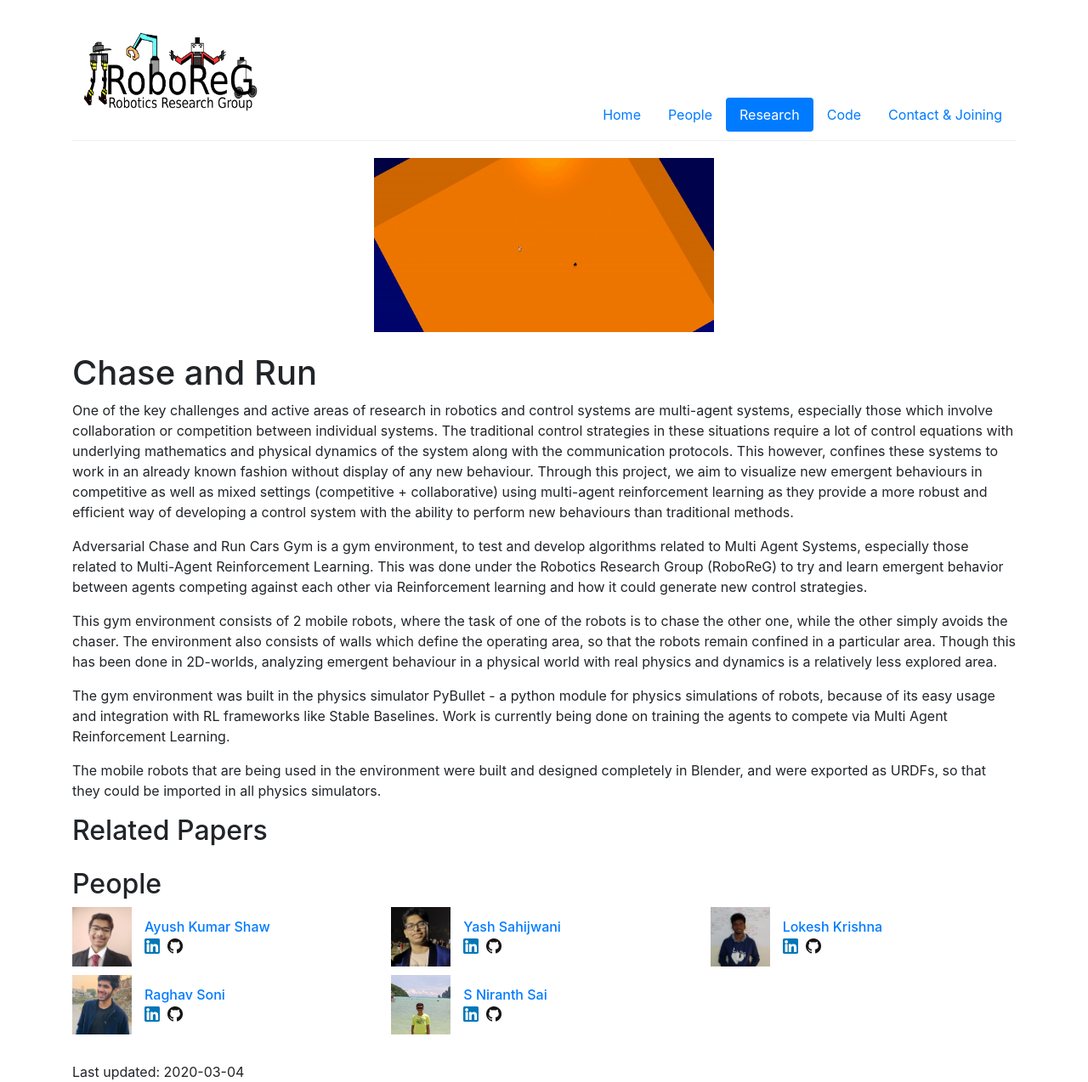
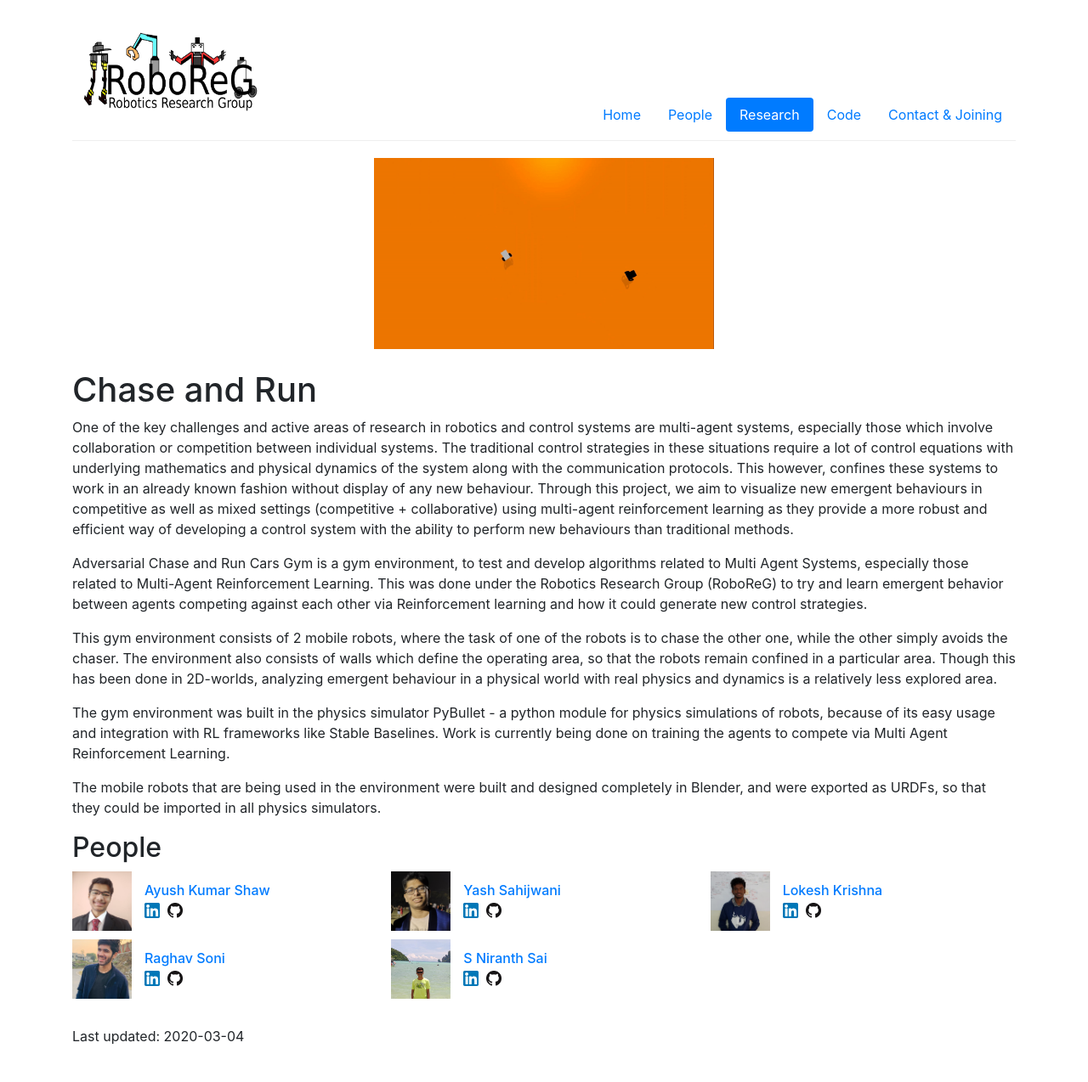
Before and after one commit to Robotics-Club-IIT-BHU/RoboReG, a Jekyll site: the page built from _projects/chase-and-run.md, in a window 1280 px wide. Shown: the whole page at 85% size. Built offline with Jekyll 4.4.1, drawn with Linux system fonts in a browser that asks for light colours; after the commit the page ends 1232 px from its top, so only the background shows below that.

Commit message:
related papers heading removed

```diff
--- a/_layouts/project.html
+++ b/_layouts/project.html
@@ -3,23 +3,6 @@ layout: default
 ---
 
 {{ content }}
-
-<h2> Related Papers </h2>
-{% assign tag = page.path | split: '/' | last | split: '.' | first %}
-{% assign prev_year = 1000 %}
-<table class="table">
-<tbody>
-{% for pub in site.data.pubs %}
-    {% if pub.projects %}
-        {% for project in pub.projects %}
-            {% if project == tag %}
-                {% include pub_entry.html pub=pub prev_year=prev_year%}
-            {% endif %}
-        {% endfor %}
-    {% endif %}
-{% endfor %}
-</tbody>
-</table>
 
 <h2> People </h2>
 <section class="people project-people">
--- a/_projects/chase-and-run.md
+++ b/_projects/chase-and-run.md
@@ -12,7 +12,7 @@ people:
   - lokeshkrishna
 
 layout: project
-image: "/img/chase-and-run/car-chase.gif"
+image: "/img/chase-and-run/cars.gif"
 last-updated: 2020-03-04
 ---
 
```
Also changed, not shown: img/chase-and-run/cars.gif (added).
